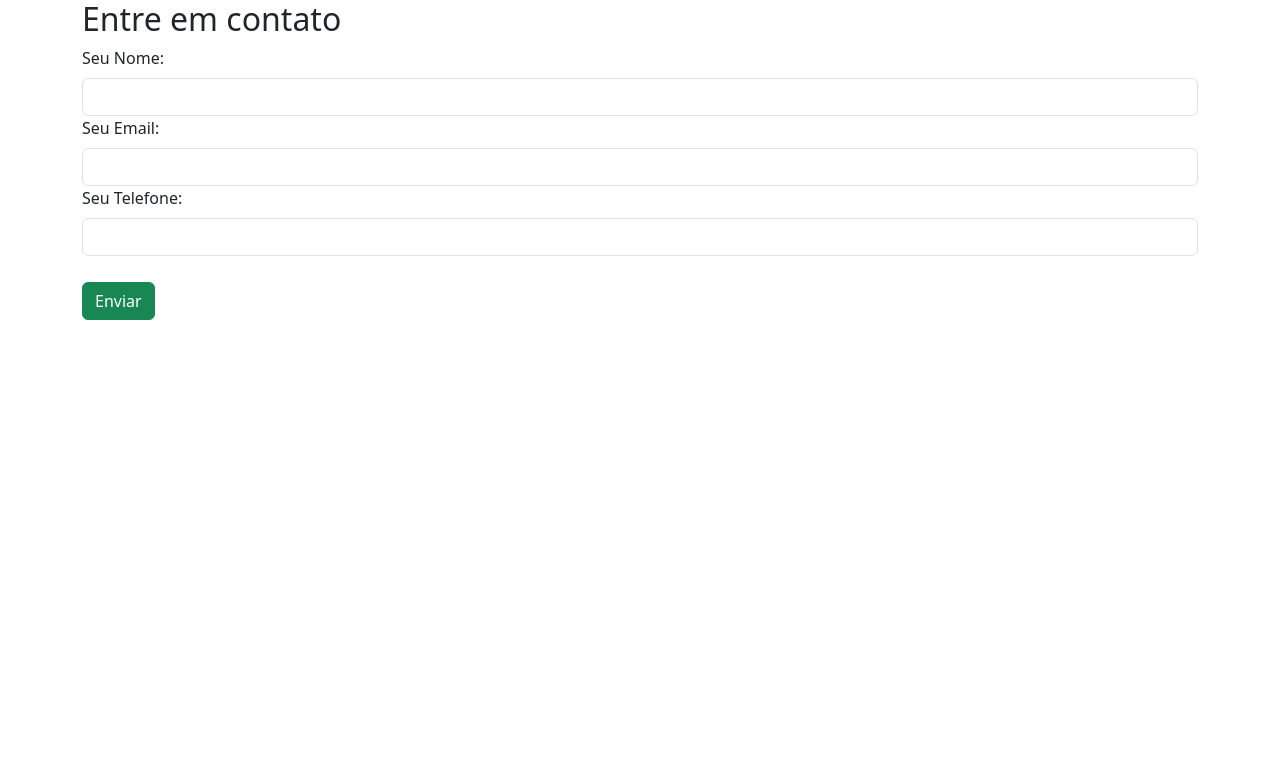
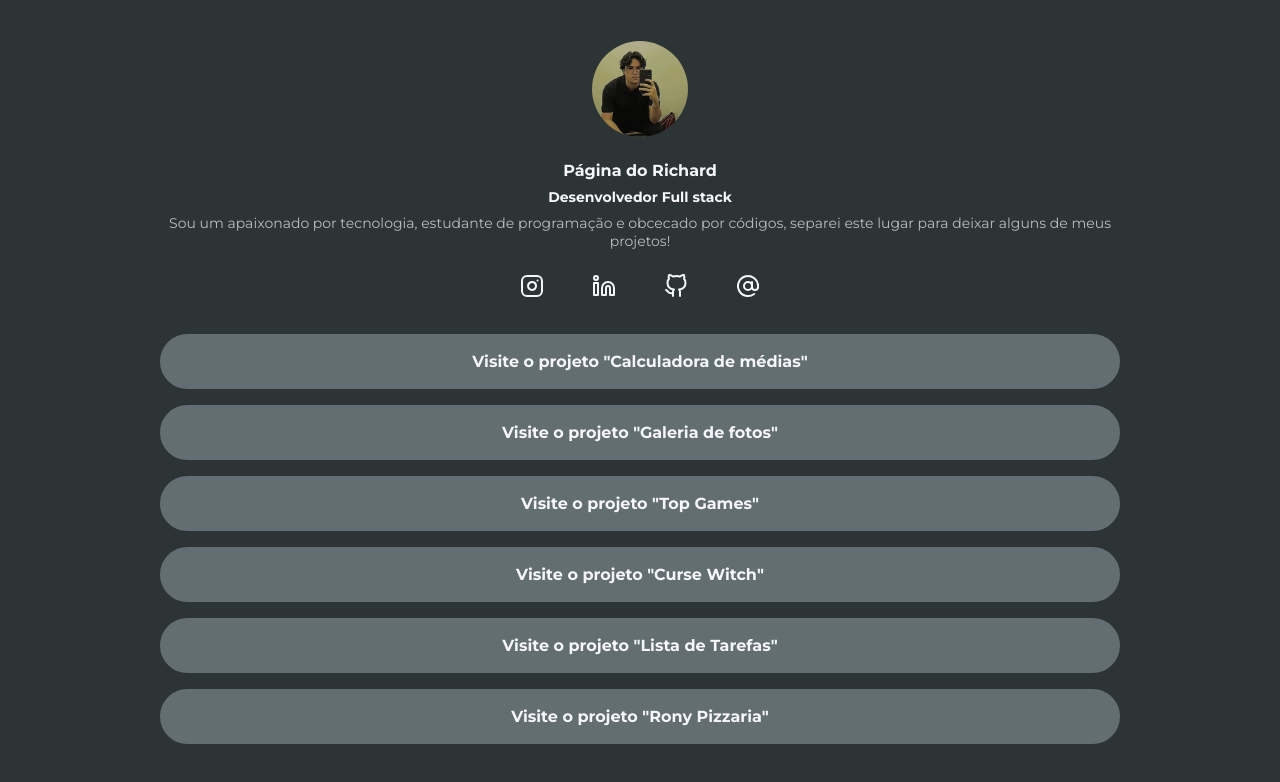
Before and after one commit to RichardFFreitas/curso_ebac_frontend, a website: page index.html in a window 1280 px wide. Drawn offline with nearby package versions, Linux system fonts and the light colour scheme.

Commit message:
Adição exercicio_less

```diff
--- a/index.html
+++ b/index.html
@@ -1,32 +1,78 @@
 <!DOCTYPE html>
 <html lang="pt-BR">
+
 <head>
     <meta charset="UTF-8">
     <meta name="viewport" content="width=device-width, initial-scale=1.0">
-    <link rel="stylesheet" href="https://cdn.jsdelivr.net/npm/bootstrap@5.3.0/dist/css/bootstrap.min.css">
-    <link rel="stylesheet" href="style.css">
-    <title>Bootstrap</title>
+    <title>Página do Richard</title>
+    <link rel="stylesheet" href="build/styles/main.css">
+    <link rel="preconnect" href="https://fonts.googleapis.com">
+    <link rel="preconnect" href="https://fonts.gstatic.com" crossorigin>
+    <link href="https://fonts.googleapis.com/css2?family=Montserrat:ital,wght@0,400;0,700;1,100&display=swap"
+        rel="stylesheet">
 </head>
+
 <body>
     <div class="container">
-        <div class="row d-flex justify-content-end">
-            <div class="col">
-                <h2>Entre em contato</h2>
-                <form action="">
-                    <label class="form-label" for="nome">Seu Nome:</label>
-                    <input class="form-control " type="text" id="nome">
-                    <label for="email" class="form-label">Seu Email:</label>
-                    <input class="form-control" type="email" id="email">
-                    <label class="form-label" for="tel">Seu Telefone:</label>
-                    <input class="form-control " type="number" id="tel">
-                    <div class="form-check form-switch">
-                    </div>
-                    <button class="btn btn-success">Enviar</button>
-                </form>
+        <header>
+            <img class="profile-avatar" src="./src/images/foto perfil.png">
+            <div class="profile-bio">
+                <h1 class="profile-bio-name">Página do Richard</h1>
+                <h2 class="profile-bio-subtitle">Desenvolvedor Full stack</h2>
+                <p class="profile-bio-description">Sou um apaixonado por tecnologia, estudante de programação e obcecado por códigos, separei este lugar para deixar alguns de meus projetos!</p>
             </div>
-        </div>
+        </header>
+        <nav>
+            <ul class="social-links">
+                <li><a href="https://www.instagram.com/dev_skyy/">
+                    <img src="./src/images/instagram.svg" alt="Logo Instagram">
+                </a></li>
+                <li><a href="https://www.linkedin.com/in/richard-freitas-dev/">
+                    <img src="./src/images/linkedin.svg" alt="Logo Linkedin">
+                </a></li>
+                <li><a href="https://github.com/RichardFFreitas">
+                    <img src="./src/images/github.svg" alt="Logo Github">
+                </a></li>
+                <li><a href="mailto:richardfelipelives@gmail.com">
+                    <img src="./src/images/at-sign.svg" alt="Email">
+                </a></li>
+            </ul>
+        </nav>
+        <nav>
+            <ul class="projects-list">
+                <li class="projects-list-item">
+                    <a href="https://projeto-calculadora-medias-rust.vercel.app/?vercelToolbarCode=LzOzcnPIwe_HnZ5">
+                        Visite o projeto "Calculadora de médias"
+                    </a>
+                </li>
+                <li class="projects-list-item">
+                    <a href="https://galeria-fotos-sable.vercel.app/?vercelToolbarCode=fmyc863bVRflUNq">
+                        Visite o projeto "Galeria de fotos"
+                    </a>
+                </li>
+                <li class="projects-list-item">
+                    <a href="https://exercicio-bootstrap-2.vercel.app/?vercelToolbarCode=Tb-lQKa8XKJjGwK">
+                        Visite o projeto "Top Games"
+                    </a>
+                </li>
+                <li class="projects-list-item">
+                    <a href="https://cursewitch.com.br">
+                        Visite o projeto "Curse Witch"
+                    </a>
+                </li>
+                <li class="projects-list-item">
+                    <a href="https://lista-tarefas-mu.vercel.app/?vercelToolbarCode=dgIWB9CQdvlJhS7">
+                        Visite o projeto "Lista de Tarefas"
+                    </a>
+                </li>
+                <li class="projects-list-item">
+                    <a href="https://projeto-bootstrap-jet.vercel.app/?vercelToolbarCode=Yxfu0XLe4WdE8WQ">
+                        Visite o projeto "Rony Pizzaria"
+                    </a>
+                </li>
+            </ul>
+        </nav>
     </div>
+</body>
 
-    <script src="https://cdn.jsdelivr.net/npm/bootstrap@5.3.0/dist/js/bootstrap.bundle.min.js"></script>
-</body>
 </html>
--- /dev/null
+++ b/src/styles/main.less
@@ -0,0 +1,135 @@
+@import "mapas.less";
+
+@breakpointMobile: ~"(max-width: 767px)";
+@breakpointTablet: ~"(min-width: 768px) and(max-width:1023px)";
+
+.marginBottom8
+{
+    margin-bottom: 8px;
+}
+
+
+
+*
+{
+    margin: 0;
+    padding: 0;
+    box-sizing: border-box;
+    font-family: 'Montserrat', sans-serif;;
+}
+
+body
+{
+    background-color: #colors[backgroundColor];
+    color: #colors[textColor];
+}
+
+li
+{
+    list-style: none;
+}
+
+.container
+{
+    max-width: 960px;
+    width: 100%;
+    margin: 0 auto;
+    height: 100vh;
+    display: flex;
+    flex-direction: column;
+    justify-content: center;
+
+    @media @breakpointTablet{
+        max-width: 80%;
+    }
+
+    @media @breakpointMobile
+    {
+        max-width: 70%;
+        height: 100%;
+    }
+
+}
+
+header
+{
+    padding-bottom: 24px;
+
+    .profile-avatar
+    {
+        width: 96px;
+        height: 96px;
+        display: block;
+        margin: 0 auto 24px;
+        border-radius: 50%;
+    }
+}
+
+.profile-bio
+{
+    text-align: center;
+
+
+    &-name
+    {
+        font-size: 16px;
+        .marginBottom8();
+    }
+
+    &-subtitle{
+        .marginBottom8();
+        font-size: 14px;
+    }
+
+    &-description
+    {
+        font-size: 14px;
+        opacity: 0.7;
+    }
+}
+
+.social-links
+{
+    display: flex;
+    justify-content: space-between;
+    max-width: 240px;
+    width: 100%;
+    margin: 0 auto;
+
+    li
+    {
+
+        img{
+            transition: all ease .3s;
+            &:hover{
+                transform: scale(1.2);
+            }
+        }
+    }
+}
+
+.projects-list
+{
+    margin-top: 32px;
+   &-item
+   {
+    a{
+        text-decoration: none;
+        background-color: #colors[buttonColor];
+        display: block;
+        padding: 16px 20px;
+        margin-bottom: 16px;
+        text-align: center;
+        color: #colors[textColor];
+        font-weight: bold;
+        border-radius: 30px;
+        border: 2px solid #colors[buttonColor];
+        transition: all ease .5s;
+
+        &:hover{
+            color:#colors[buttonColor];
+            background-color: transparent;
+        }
+    }
+   }
+}
--- /dev/null
+++ b/src/styles/mapas.less
@@ -0,0 +1,5 @@
+#colors() {
+    backgroundColor: #2d3436;
+    buttonColor:#636e72;
+    textColor: #f5f6fa;
+}
```
Also changed, not shown: package.json (added, +16 -0 lines), build/styles/main.css (added), src/images/at-sign.svg (added), src/images/foto perfil.png (added), src/images/github.svg (added), src/images/instagram.svg (added), src/images/linkedin.svg (added), 1 other file.
